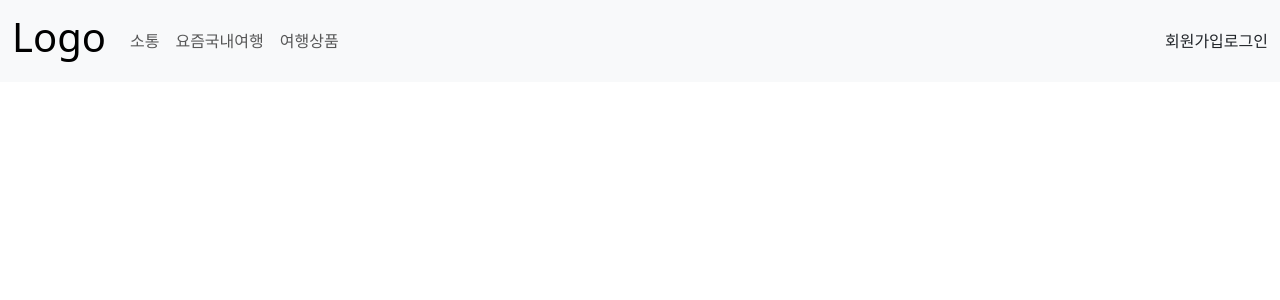
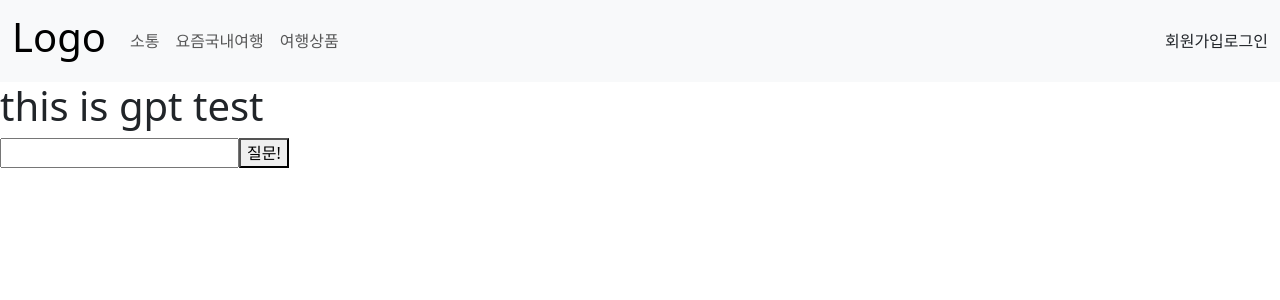
Before and after one commit to junyoung-choe/Welcome, a Vue app: page /gpt in a window 1280 px wide. Shown: the top 300 px of the page. Built offline with nearby package versions, Linux system fonts and the light colour scheme.

Commit message:
add gpt api

```diff
--- a/src/api/tourboard.js
+++ b/src/api/tourboard.js
@@ -1,4 +1,4 @@
-import { localAxios } from '@/util/http-commons';
+import { localAxios } from "@/util/http-commons";
 
 const local = localAxios();
 
@@ -11,11 +11,17 @@ function listDeparture(success, fail) {
 }
 
 function listDestination(param, success, fail) {
-  local.get(`/tourboard/destinationList`, { params: param }).then(success).catch(fail);
+  local
+    .get(`/tourboard/destinationList`, { params: param })
+    .then(success)
+    .catch(fail);
 }
 
 function listTourSerachBoard(param, success, fail) {
-  local.get(`/tourboard/tourSearchList`, { params: param }).then(success).catch(fail);
+  local
+    .get(`/tourboard/tourSearchList`, { params: param })
+    .then(success)
+    .catch(fail);
 }
 
 function tourboardView(param, success, fail) {
@@ -31,17 +37,27 @@ function getCheapList(success, fail) {
 }
 
 // 파일을 받아온다
-function getFile(sfolder, ofile ,sfile ,success, fail) {
+function getFile(sfolder, ofile, sfile, success, fail) {
   local.get(`/file/${sfolder}/${ofile}/${sfile}`).then(success).catch(fail);
 }
 
 // 투어보드에 등록자를 +
-function plusPeople(tourboard_id,reserveNum,success,fail) {
-  local.get(`/tourboard/plus/${tourboard_id}/${reserveNum}`).then(success).catch(fail);
+function plusPeople(tourboard_id, reserveNum, success, fail) {
+  local
+    .get(`/tourboard/plus/${tourboard_id}/${reserveNum}`)
+    .then(success)
+    .catch(fail);
 }
 // 사용자 id 와 보드 id를 등록해야한다
-function makeReserve(tourboard_id, user_id, success,fail) {
-  local.get(`/reservation/register/${tourboard_id}/${user_id}`).then(success).catch(fail);
+function makeReserve(tourboard_id, user_id, success, fail) {
+  local
+    .get(`/reservation/register/${tourboard_id}/${user_id}`)
+    .then(success)
+    .catch(fail);
+}
+
+async function question(param, success, fail) {
+  await local.post(`/chat-gpt/question`, param).then(success).catch(fail);
 }
 
 export {
@@ -55,4 +71,5 @@ export {
   getFile,
   plusPeople,
   makeReserve,
+  question,
 };
--- /dev/null
+++ b/src/components/gpt/gptTest.vue
@@ -0,0 +1,27 @@
+<script setup>
+import { ref } from "vue";
+import { question } from "@/api/tourboard";
+
+const text = ref("");
+const que = ref({
+  question: "",
+});
+
+const answer = () => {
+  question(que.value, ({ data }) => {
+    console.log(data.choices);
+    text.value = data.choices[0].text;
+  });
+};
+</script>
+
+<template>
+  <div>
+    <h1>this is gpt test</h1>
+    <input type="text" name="" id="" v-model="que.question" />
+    <button @click="answer">질문!</button>
+    {{ text }}
+  </div>
+</template>
+
+<style scoped></style>
--- a/src/components/tour/TourBoardList.vue
+++ b/src/components/tour/TourBoardList.vue
@@ -1,10 +1,10 @@
 <script setup>
-import { ref, onMounted } from 'vue';
-import { useRouter } from 'vue-router';
-import { listTourBoard } from '@/api/tourboard.js';
+import { ref, onMounted } from "vue";
+import { useRouter } from "vue-router";
+import { listTourBoard, question } from "@/api/tourboard.js";
 
-import TourBoardListItem from '@/components/tour/item/TourBoardListItem.vue';
-import VPageNavigation from '@/components/common/VPageNavigation.vue';
+import TourBoardListItem from "@/components/tour/item/TourBoardListItem.vue";
+import VPageNavigation from "@/components/common/VPageNavigation.vue";
 
 const router = useRouter();
 
@@ -15,8 +15,8 @@ const router = useRouter();
 const param = ref({
   // pgno: currentPage.value,
   // spp: VITE_TOURBOARD_LIST_SIZE,
-  key: '',
-  word: '',
+  key: "",
+  word: "",
 });
 
 const tourList = ref([]);
@@ -24,13 +24,25 @@ const tourListView = ref([]);
 const cnt = ref(10);
 const curCnt = ref(10);
 
+const text = ref("");
+const que = ref({
+  question: "",
+});
+
+const answer = () => {
+  question(que.value, ({ data }) => {
+    console.log(data.choices);
+    text.value = data.choices[0].text;
+  });
+};
+
 onMounted(() => {
   getTourBoardList();
 });
 
 const getTourBoardList = () => {
   tourListView.value.length = 0;
-  console.log('서버에서 글목록 얻어오자!!!', param.value);
+  console.log("서버에서 글목록 얻어오자!!!", param.value);
   listTourBoard(
     param.value,
     ({ data }) => {
@@ -46,7 +58,7 @@ const getTourBoardList = () => {
       }
     },
     (error) => {
-      console.log('error');
+      console.log("error");
       console.log(error);
     }
   );
@@ -87,7 +99,7 @@ const sortListExpensive = () => {
 
 const getMore = () => {
   if (curCnt.value >= tourList.value.length) {
-    alert('마지막 입니다!');
+    alert("마지막 입니다!");
   }
 
   for (let index = curCnt.value; index < cnt.value + curCnt.value; index++) {
@@ -106,7 +118,12 @@ const getMore = () => {
       <div class="box">
         <form class="d-flex" @submit.prevent="getTourBoardList">
           <div class="input-group input-group-sm ms-1">
-            <input type="text" class="form-control" v-model="param.word" placeholder="키워드검색" />
+            <input
+              type="text"
+              class="form-control"
+              v-model="param.word"
+              placeholder="키워드검색"
+            />
             <button class="btn btn-dark" type="submit">검색</button>
           </div>
         </form>
@@ -116,6 +133,9 @@ const getMore = () => {
           <button @click="sortListExpensive">평점순</button>
           <button @click="sortListExpensive">예약순</button>
         </div>
+        <input type="text" name="" id="" v-model="que.question" />
+        <button @click="answer">질문!</button>
+        {{ text }}
       </div>
     </div>
     <div class="section-right">
--- a/src/router/index.js
+++ b/src/router/index.js
@@ -14,14 +14,14 @@ const onlyAuthUser = async (to, from, next) => {
   if (userInfo.value != null && token) {
     await getUserInfo(token);
   }
-  console.log(userInfo.value , isValidToken.value)
+  console.log(userInfo.value, isValidToken.value);
   // if (!isValidToken.value && userInfo.value === null) {
   // 임시 방편
-  if(token === null) {
-    console.log("로그인 화면으로 가자")
+  if (token === null) {
+    console.log("로그인 화면으로 가자");
     next({ name: "user-login" });
   } else {
-    console.log(userInfo.value , isValidToken.value)
+    console.log(userInfo.value, isValidToken.value);
     next();
   }
 };
@@ -92,6 +92,11 @@ const router = createRouter({
       component: () => import("../views/TheMapView.vue"),
     },
     {
+      path: "/gpt",
+      name: "gpt",
+      component: () => import("../components/gpt/gptTest.vue"),
+    },
+    {
       path: "/tour",
       name: "tour",
       component: () => import("../views/TheTourView.vue"),
```
